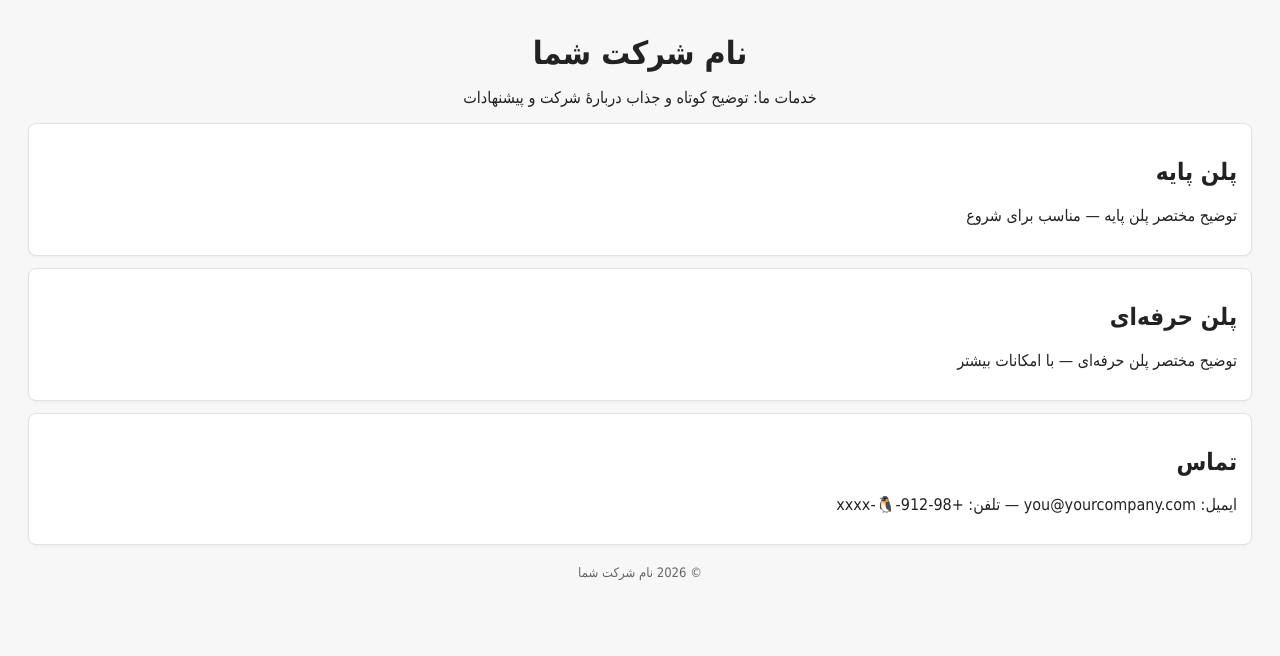
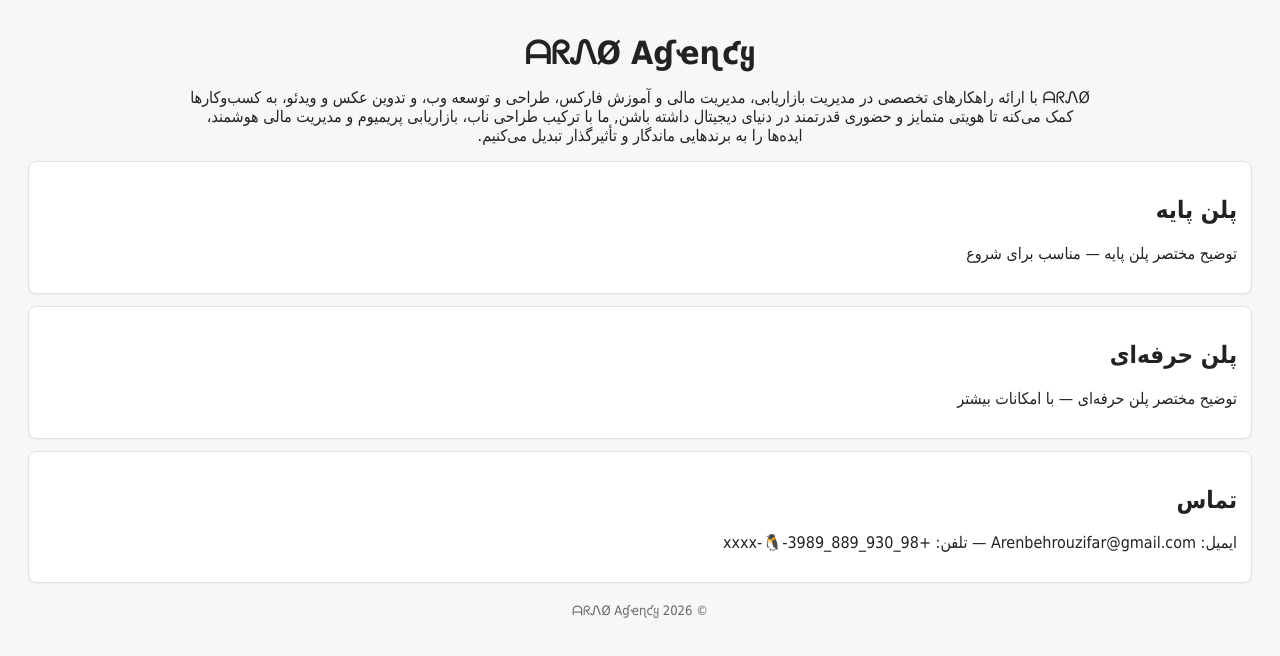
Before and after one commit to arno-ceo/Arno, a plain HTML site: page index.html in a window 1280 px wide. Drawn offline with Linux system fonts and the light colour scheme.

Commit message:
Change company name and update contact details
Updated company name and contact information in index.html.

```diff
--- a/index.html
+++ b/index.html
@@ -3,7 +3,7 @@
 <head>
 <meta charset="utf-8">
 <meta name="viewport" content="width=device-width,initial-scale=1">
-<title>نام شرکت شما</title>
+<title>ᗩᖇᏁØ Αɠҽɳƈყ</title>
 <style>
   body{font-family:Tahoma,Arial;direction:rtl;padding:20px;background:#f7f7f8;color:#222}
   header{max-width:900px;margin:0 auto;text-align:center}
@@ -14,10 +14,9 @@
 </head>
 <body>
 <header>
-  <h1>نام شرکت شما</h1>
-  <p>خدمات ما: توضیح کوتاه و جذاب دربارهٔ شرکت و پیشنهادات</p>
+  <h1>ᗩᖇᏁØ Αɠҽɳƈყ</h1>
+  <p>ᗩᖇᏁØ با ارائه راهکارهای تخصصی در مدیریت بازاریابی، مدیریت مالی و آموزش فارکس، طراحی و توسعه وب، و تدوین عکس و ویدئو، به کسب‌وکارها کمک می‌کنه تا هویتی متمایز و حضوری قدرتمند در دنیای دیجیتال داشته باشن, ما با ترکیب طراحی ناب، بازاریابی پریمیوم و مدیریت مالی هوشمند، ایده‌ها را به برندهایی ماندگار و تأثیرگذار تبدیل می‌کنیم.</p>
 </header>
-
 <section class="card">
   <h2>پلن پایه</h2>
   <p>توضیح مختصر پلن پایه — مناسب برای شروع</p>
@@ -30,11 +29,11 @@
 
 <section class="card">
   <h2>تماس</h2>
-  <p>ایمیل: you@yourcompany.com — تلفن: +98-912-🐧-xxxx</p>
+  <p>ایمیل: Arenbehrouzifar@gmail.com — تلفن: +98_930_889_3989-🐧-xxxx</p>
 </section>
 
 <footer>
-  <p>© 2026 نام شرکت شما</p>
+  <p>© 2026 ᗩᖇᏁØ Αɠҽɳƈყ</p>
 </footer>
 </body>
 </html>
```
